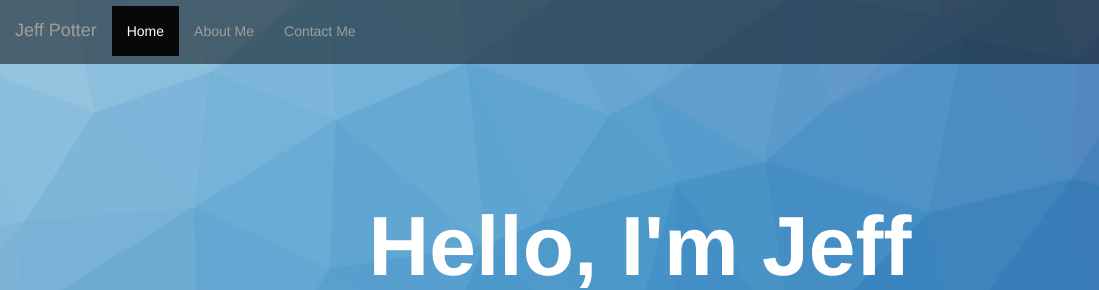
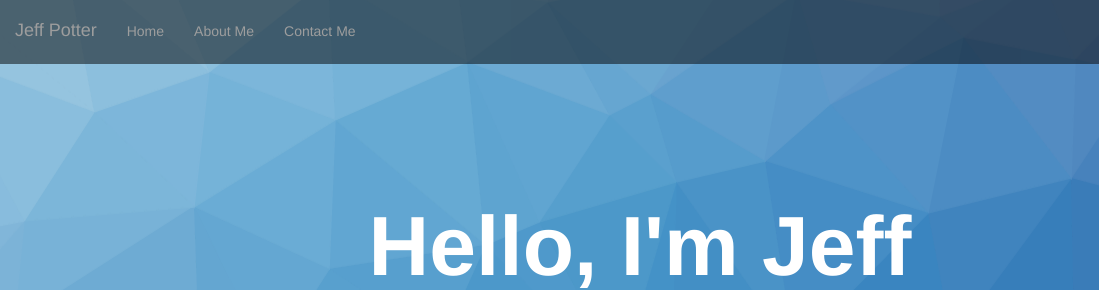
Before and after one commit to JeffwPotter/jeffwpotter.github.io, a website: page index.html in a window 1280 px wide. Shown: the top 290 px of the page, 0-1099 px from the left. Drawn offline with Linux system fonts and the light colour scheme.

Commit message:
fixed navbar active class

```diff
--- a/index.html
+++ b/index.html
@@ -38,7 +38,7 @@
         <!-- Collect the nav links, forms, and other content for toggling -->
         <div class="collapse navbar-collapse" id="bs-example-navbar-collapse-1">
           <ul class="nav navbar-nav" id="links">
-            <li class="active"><a href="#">Home <span class="sr-only">(current)</span></a></li>
+            <li><a href="#">Home <span class="sr-only">(current)</span></a></li>
             <li><a href="#aboutme">About Me</a></li>
             <li><a href="#contactme">Contact Me</a></li>
           </ul>
```
